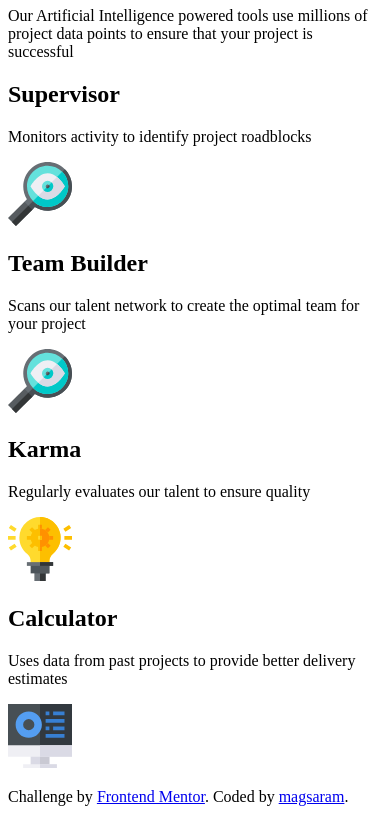
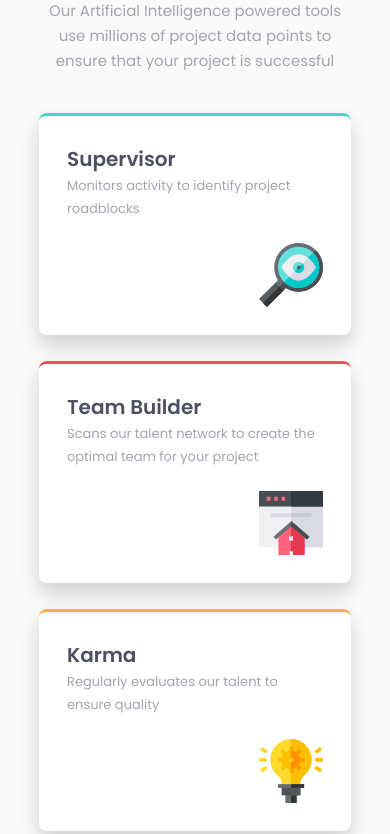
Before and after one commit to magsaram/Four-card-feature-section, a plain HTML site: page index.html in a window 390 px wide. Shown: the part 107-941 px from the top of the page. Drawn offline with Linux system fonts and the light colour scheme.

Commit message:
finish mobile and desktop

```diff
--- a/css/style.css
+++ b/css/style.css
@@ -0,0 +1,103 @@
+* {
+  margin: 0;
+  padding: 0;
+  box-sizing: border-box;
+}
+body {
+  display: flex;
+  flex-direction: column;
+  align-items: center;
+  justify-content: center;
+  width: 100%;
+  min-height: 100vh;
+  background-color: #fafafa;
+  font-family: "Poppins";
+}
+main {
+  width: 80%;
+}
+.main-text {
+  max-width: 540px;
+  margin: 20px auto 40px auto;
+  text-align: center;
+  color: #4d4f62;
+}
+.main-text p:first-child {
+  font-size: 24px;
+  font-weight: 200;
+}
+h1 {
+  margin-top: 2px;
+  margin-bottom: 13px;
+  font-size: 24px;
+}
+.main-text p:last-child {
+  font-size: 15px;
+  line-height: 25px;
+  color: hsl(229, 6%, 66%);
+}
+section {
+  display: flex;
+  flex-direction: column;
+  justify-content: center;
+}
+.category {
+  position: relative;
+  min-width: 311px;
+  max-width: 600px;
+  height: 222px;
+  margin: 0 auto 26px auto;
+  background-color: white;
+  box-shadow: 0 10px 20px 0 rgba(0, 0, 0, 0.171);
+  border-radius: 8px;
+  padding: 28px;
+  color: #4d4f62;
+}
+.category h2 {
+  font-size: 20px;
+}
+.category p {
+  font-size: 13px;
+  line-height: 23px;
+  color: hsl(229, 6%, 66%);
+}
+.category img {
+  position: absolute;
+  bottom: 28px;
+  right: 28px;
+}
+.supervisor {
+  border-top: 3.5px solid #44d3d2;
+}
+.team-builder {
+  border-top: 3.5px solid #ea5454;
+}
+.karma {
+  border-top: 3.5px solid #fcae4a;
+}
+.calculator {
+  border-top: 3.5px solid #549ef2;
+}
+footer {
+  font-size: 12px;
+}
+footer a {
+  text-decoration: none;
+  color: black;
+}
+
+@media (min-width: 1100px) {
+  section {
+    display: flex;
+    flex-direction: row;
+    justify-content: center;
+    align-items: center;
+  }
+  section > div {
+    margin: 0 15px;
+  }
+  .category {
+    width: 350px;
+    height: 250px;
+  }
+}
--- a/index.html
+++ b/index.html
@@ -21,46 +21,50 @@
   </head>
   <body>
     <main>
-      <div class="wrapper">
       <div class="main-text">
         <p>Reliable, efficient delivery</p>
         <h1>Powered by Technology</h1>
         <p>
-            Our Artificial Intelligence powered tools use millions of project
-            data points to ensure that your project is successful
+          Our Artificial Intelligence powered tools use millions of project data
+          points to ensure that your project is successful
         </p>
       </div>
       <section>
-          <div class="supervisor">
+        <div class="first-column">
+          <div class="category supervisor">
             <h2>Supervisor</h2>
             <p>Monitors activity to identify project roadblocks</p>
             <img src="./images/icon-supervisor.svg" alt="loupe" />
           </div>
-          <div class="team-builder">
+        </div>
+        <div class="second-column">
+          <div class="category team-builder">
             <h2>Team Builder</h2>
             <p>
               Scans our talent network to create the optimal team for your
               project
             </p>
-            <img src="./images/icon-supervisor.svg" alt="network" />
+            <img src="./images/icon-team-builder.svg" alt="network" />
           </div>
-          <div class="karma">
+          <div class="category karma">
             <h2>Karma</h2>
             <p>Regularly evaluates our talent to ensure quality</p>
             <img src="./images/icon-karma.svg" alt="bulb" />
           </div>
-          <div class="calculator">
+        </div>
+        <div class="thirs-column">
+          <div class="category calculator">
             <h2>Calculator</h2>
             <p>
               Uses data from past projects to provide better delivery estimates
             </p>
             <img src="./images/icon-calculator.svg" alt="monitor" />
           </div>
+        </div>
       </section>
-      </div>
     </main>
     <footer>
-      <p class="attribution">
+      <p>
         Challenge by
         <a href="https://www.frontendmentor.io?ref=challenge" target="_blank"
           >Frontend Mentor</a
```
Lines whose indentation alone changed are shown as unchanged.
